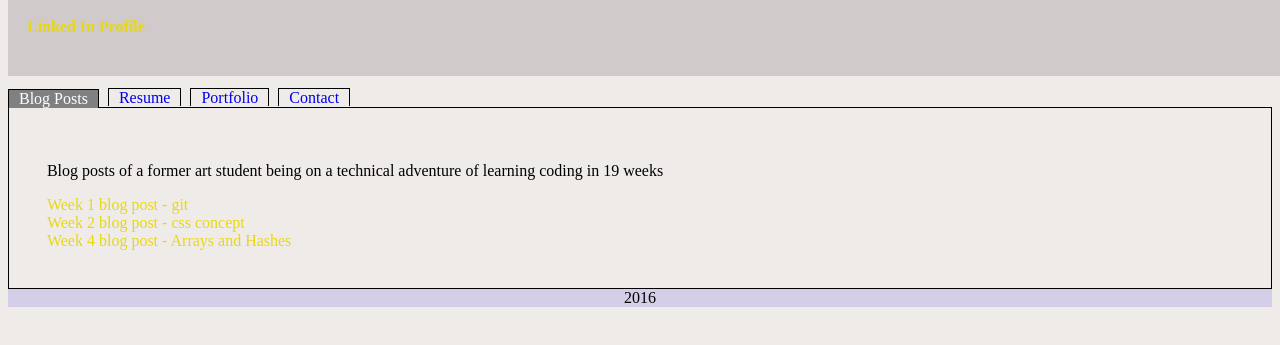
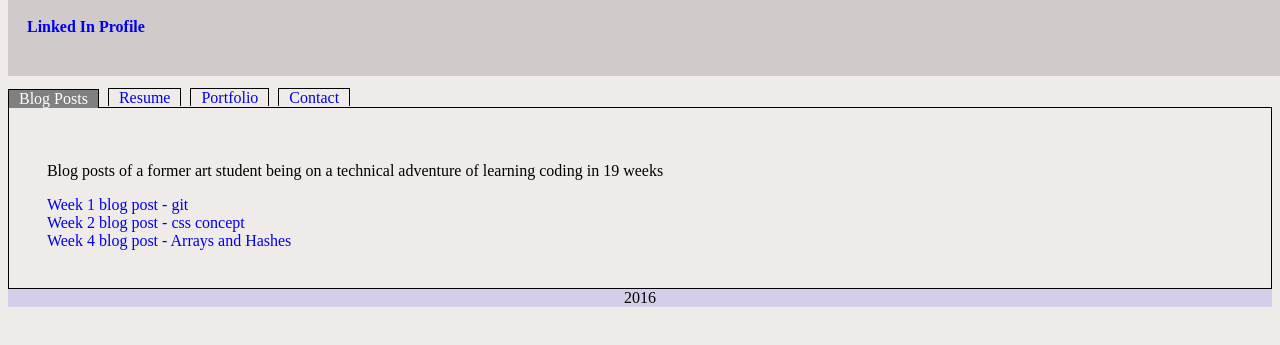
Before and after one commit to vagabondering/vagabondering.github.io, a plain HTML site: page index.html in a window 1280 px wide. Shown: the part 77-422 px from the top of the page. Drawn offline with Linux system fonts and the light colour scheme.

Commit message:
Change link colors

```diff
--- a/stylesheets/default.css
+++ b/stylesheets/default.css
@@ -18,7 +18,7 @@ a {
 }
 
 #link:link {
-  color: #E8D812;
+  color: ##455a64;
 }
 
 footer {
```
